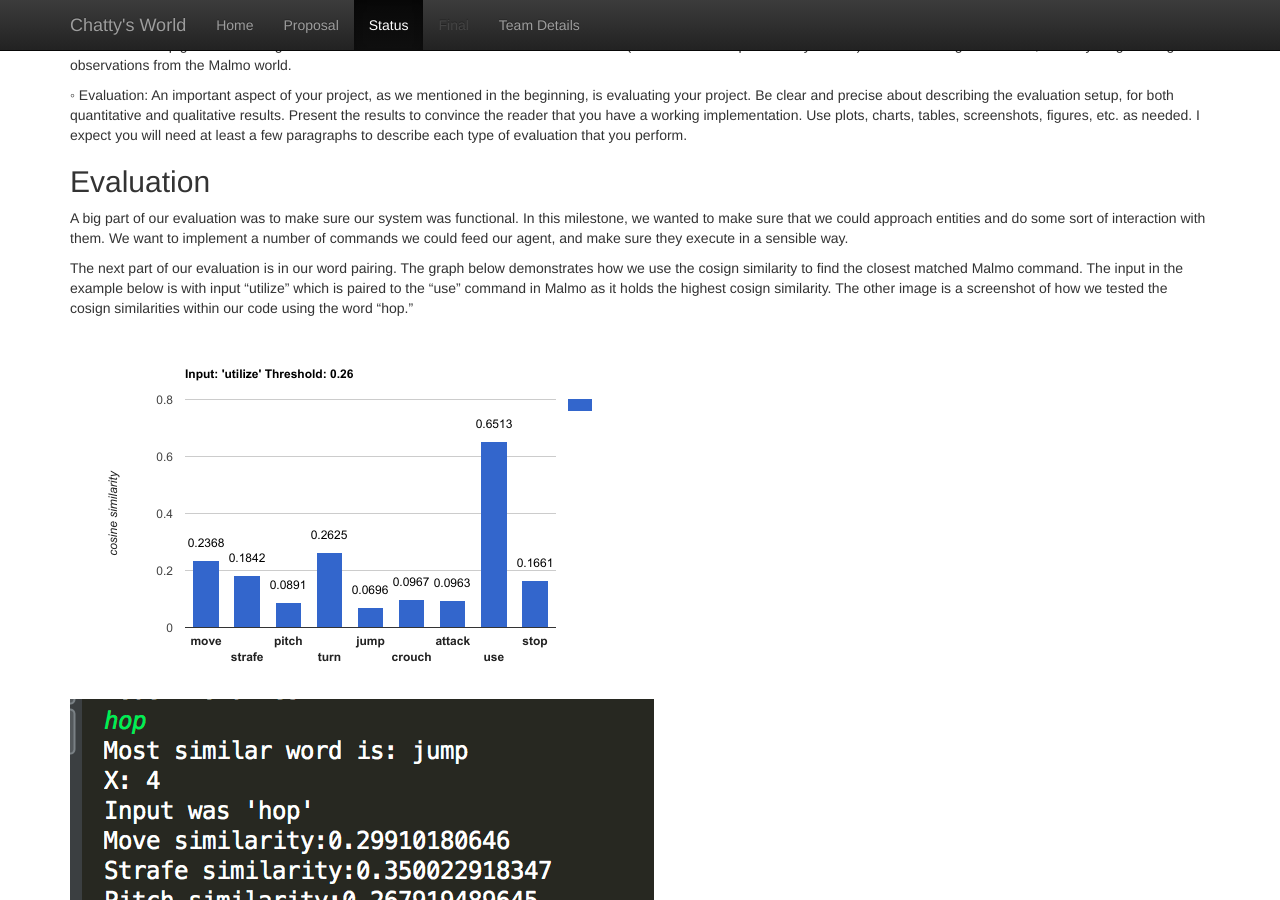
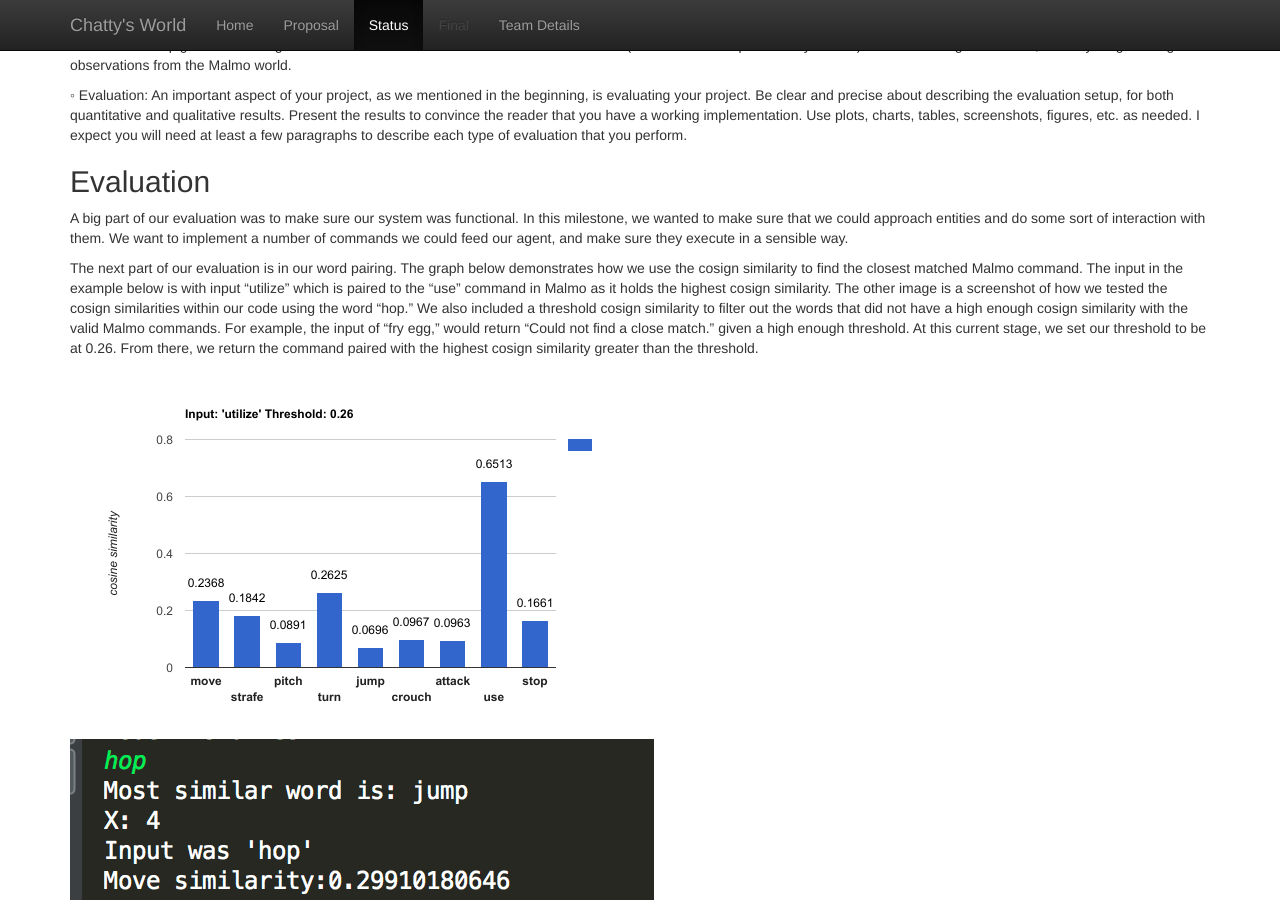
Before and after one commit to paulan94/Chattys-World, a Jekyll site: the page built from docs/status.md, in a window 1280 px wide and 900 px high, scrolled down 754 px. Built offline with Jekyll 4.4.1, drawn with Linux system fonts in a browser that asks for light colours.

Commit message:
added text and images:

```diff
--- a/docs/status.md
+++ b/docs/status.md
@@ -31,7 +31,7 @@
 
 A big part of our evaluation was to make sure our system was functional. In this milestone, we wanted to make sure that we could approach entities and do some sort of interaction with them. We want to implement a number of commands we could feed our agent, and make sure they execute in a sensible way.
 
-The next part of our evaluation is in our word pairing. The graph below demonstrates how we use the cosign similarity to find the closest matched Malmo command. The input in the example below is with input "utilize" which is paired to the "use" command in Malmo as it holds the highest cosign similarity. The other image is a screenshot of how we tested the cosign similarities within our code using the word "hop."
+The next part of our evaluation is in our word pairing. The graph below demonstrates how we use the cosign similarity to find the closest matched Malmo command. The input in the example below is with input "utilize" which is paired to the "use" command in Malmo as it holds the highest cosign similarity. The other image is a screenshot of how we tested the cosign similarities within our code using the word "hop." We also included a threshold cosign similarity to filter out the words that did not have a high enough cosign similarity with the valid Malmo commands. For example, the input of "fry egg," would return "Could not find a close match." given a high enough threshold. At this current stage, we set our threshold to be at 0.26. From there, we return the command paired with the highest cosign similarity greater than the threshold.
 
 ![Chart](utilizechart.png)
 ![Chart](hopcode.png)
```
